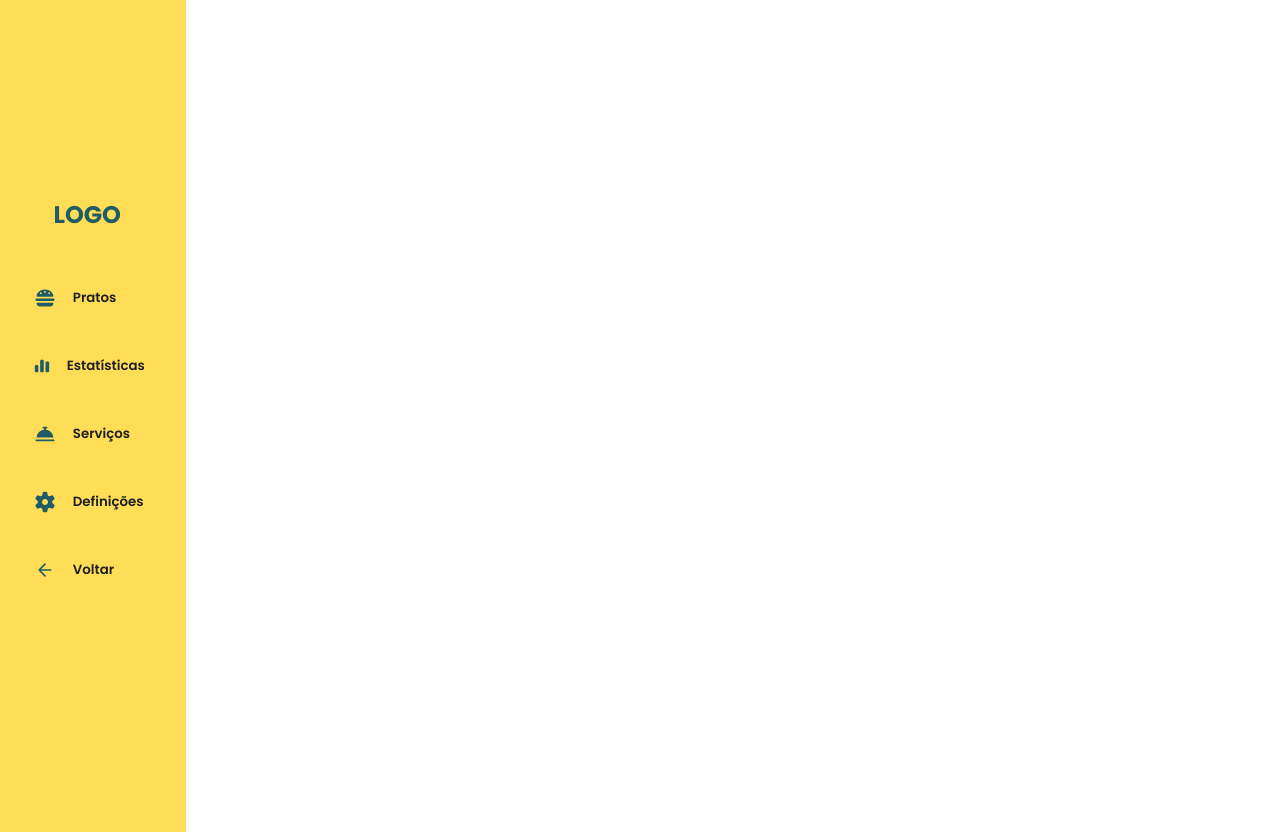
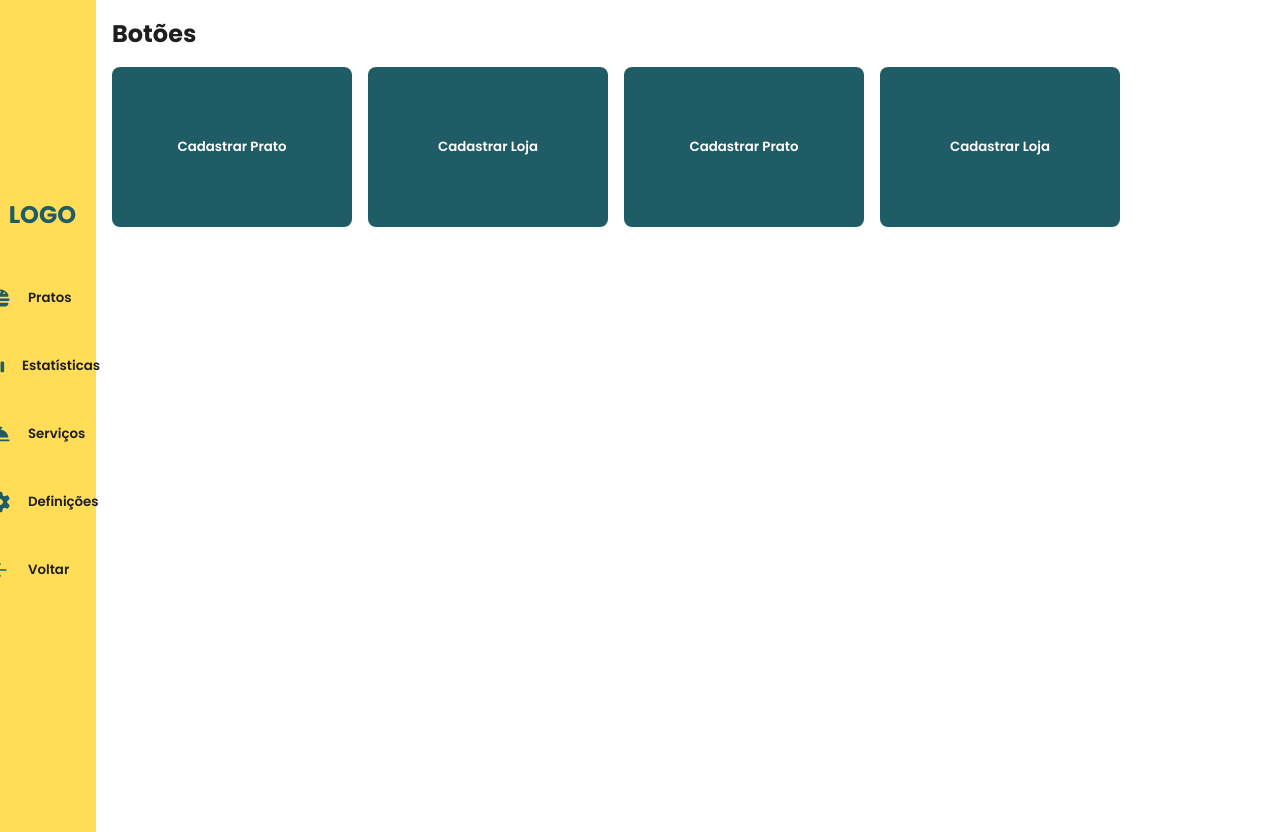
Before and after one commit to 99Junior99/AqueleMenu, a React (Vite) app: page /login/dashboard in a window 1280 px wide. Built offline with nearby package versions, Linux system fonts and the light colour scheme.

Commit message:
adicionando botoes no dashboard

```diff
--- a/src/components/navbar/Navbar.css
+++ b/src/components/navbar/Navbar.css
@@ -5,8 +5,8 @@
     left: 0;
     position: fixed;
     backdrop-filter: blur(10px);
+    box-shadow: 1px 1px 10px var(--cor-quartenária);
 
-    border-bottom: 2px solid var(--cor-terciária);
     width: 100vw;
     display: flex;
     justify-content: center;
--- a/src/pages/dashboard/Dashboard.css
+++ b/src/pages/dashboard/Dashboard.css
@@ -1,6 +1,46 @@
 .dashboard {
     display: flex;
-    flex-direction: column;
+    flex-direction: row;
 
 
 }
+
+.content {
+    display: flex;
+
+    flex-direction: column;
+}
+
+.content h2 {
+    margin: 1rem;
+    color: var(--cor-do-texto);
+}
+
+.btns {
+    position: relative;
+    flex-wrap: wrap;
+    gap: 1rem;
+    display: flex;
+    justify-content: center;
+    align-items: center;
+    flex-direction: row;
+    margin-left: 1rem;
+
+
+}
+
+.cad {
+    width: 15rem;
+    height: 10rem;
+    display: flex;
+    align-items: center;
+    justify-content: center;
+    padding: 1rem;
+    background-color: var(--cor-terciária);
+    color: var(--cor-de-fundo);
+    transition: ease 0.2s;
+}
+
+.cad:hover {
+    transform: scale(1.1);
+}
--- a/src/pages/dashboard/Dashboard.jsx
+++ b/src/pages/dashboard/Dashboard.jsx
@@ -8,6 +8,16 @@ const dashboard = () => {
         <div className='dashboard'>
 
             <Sidebar />
+            <div className='content'>
+                <h2 className='title'>Botões</h2>
+                <div className='btns'>
+                    <button className='cad'>Cadastrar Prato</button>
+                    <button className='cad'>Cadastrar loja</button>
+                    <button className='cad'>Cadastrar Prato</button>
+                    <button className='cad'>Cadastrar loja</button>
+                </div>
+            </div>
+
         </div>
     )
 }
```
